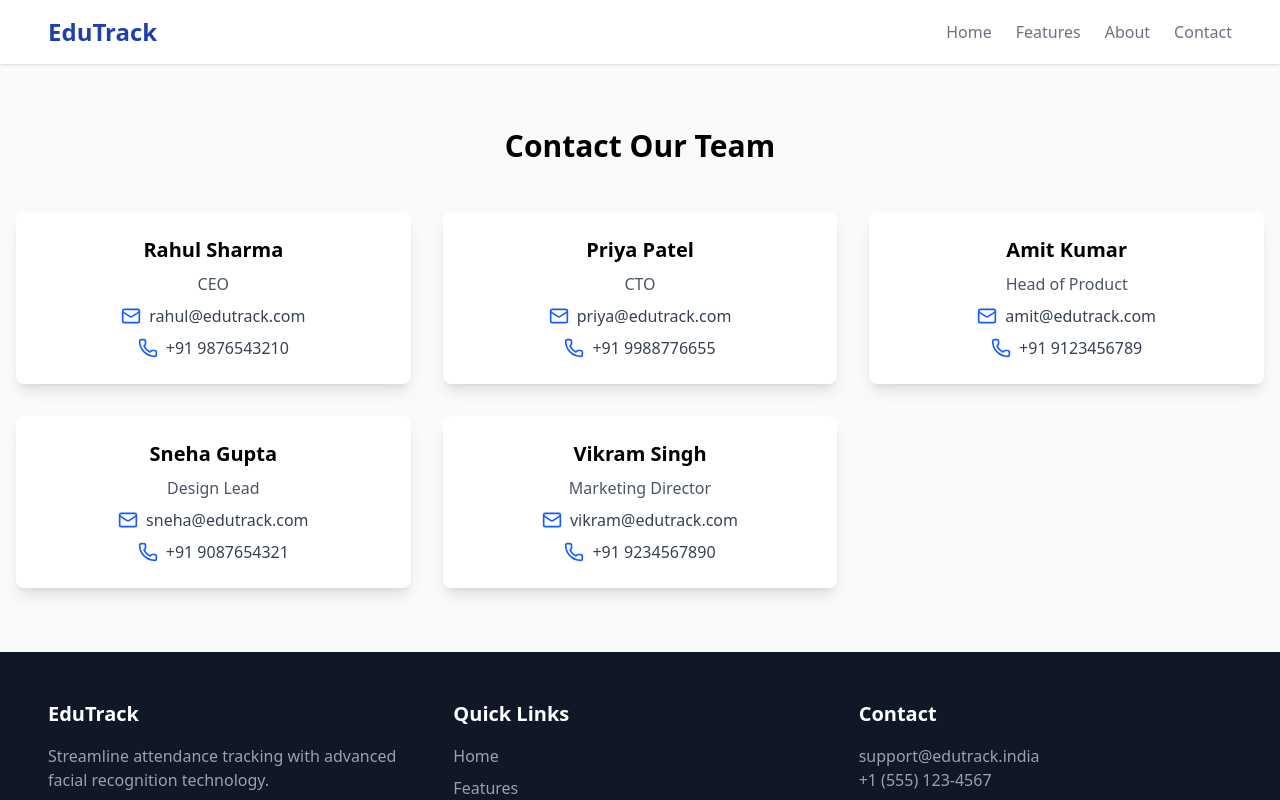
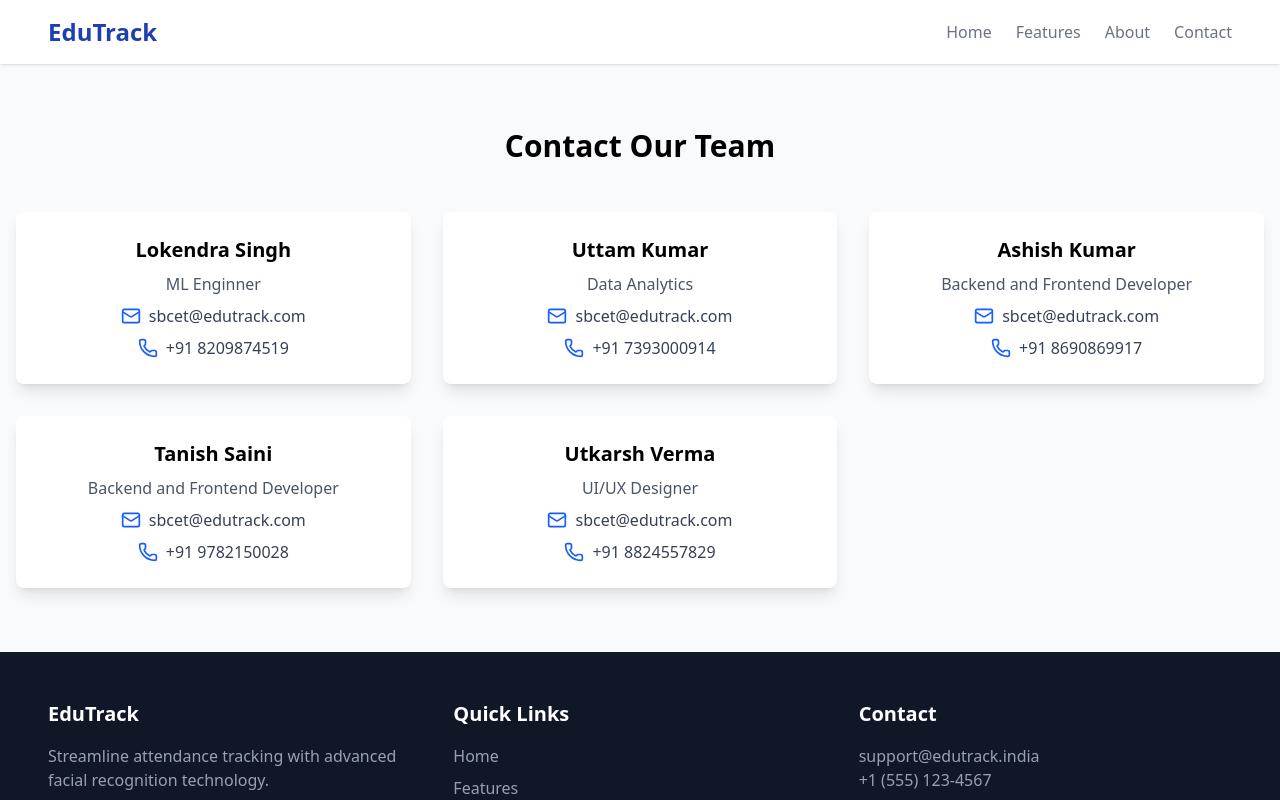
Before and after one commit to ashishj12/EduTrack, a React (Vite) app in the folder frontend/: page /contact in a window 1280 px wide. Shown: the top 800 px of the page. Built offline with nearby package versions, Linux system fonts and the light colour scheme.

Commit message:
dashboard configration

```diff
--- a/frontend/src/App.jsx
+++ b/frontend/src/App.jsx
@@ -5,7 +5,7 @@ import Features from "./components/HomePage/Features";
 import Contact from "./pages/HomePage/Contact";
 import About from "./pages/HomePage/About";
 import Login from "./pages/HomePage/Login";
-import StudentDashboard from "./pages/StudentDashboard";
+import StudentDashboard from "./pages/StudentDashboard/StudentDashboard";
 import Layout from "./components/common/Layout";
 const App = () => {
   return (
--- a/frontend/src/pages/HomePage/Contact.jsx
+++ b/frontend/src/pages/HomePage/Contact.jsx
@@ -4,34 +4,34 @@ import { Mail, Phone } from "lucide-react";
 const Contact = () => {
   const teamMembers = [
     {
-      name: "Rahul Sharma",
-      role: "CEO",
-      email: "rahul@edutrack.com",
-      phone: "+91 9876543210",
+      name: "Lokendra Singh",
+      role: "ML Enginner",
+      email: "sbcet@edutrack.com",
+      phone: "+91 8209874519",
     },
     {
-      name: "Priya Patel",
-      role: "CTO",
-      email: "priya@edutrack.com",
-      phone: "+91 9988776655",
+      name: "Uttam Kumar",
+      role: "Data Analytics ",
+      email: "sbcet@edutrack.com",
+      phone: "+91 7393000914",
     },
     {
-      name: "Amit Kumar",
-      role: "Head of Product",
-      email: "amit@edutrack.com",
-      phone: "+91 9123456789",
+      name: "Ashish Kumar",
+      role: "Backend and Frontend Developer",
+      email: "sbcet@edutrack.com",
+      phone: "+91 8690869917",
     },
     {
-      name: "Sneha Gupta",
-      role: "Design Lead",
-      email: "sneha@edutrack.com",
-      phone: "+91 9087654321",
+      name: "Tanish Saini",
+      role: "Backend and Frontend Developer",
+      email: "sbcet@edutrack.com",
+      phone: "+91 9782150028",
     },
     {
-      name: "Vikram Singh",
-      role: "Marketing Director",
-      email: "vikram@edutrack.com",
-      phone: "+91 9234567890",
+      name: "Utkarsh Verma",
+      role: "UI/UX Designer",
+      email: "sbcet@edutrack.com",
+      phone: "+91 8824557829",
     },
   ];
 
```
Also changed, not shown: frontend/src/pages/StudentDashboard/StudentDashboard.jsx (renamed from frontend/src/pages/StudentDashboard.jsx, +6 -6 lines).
